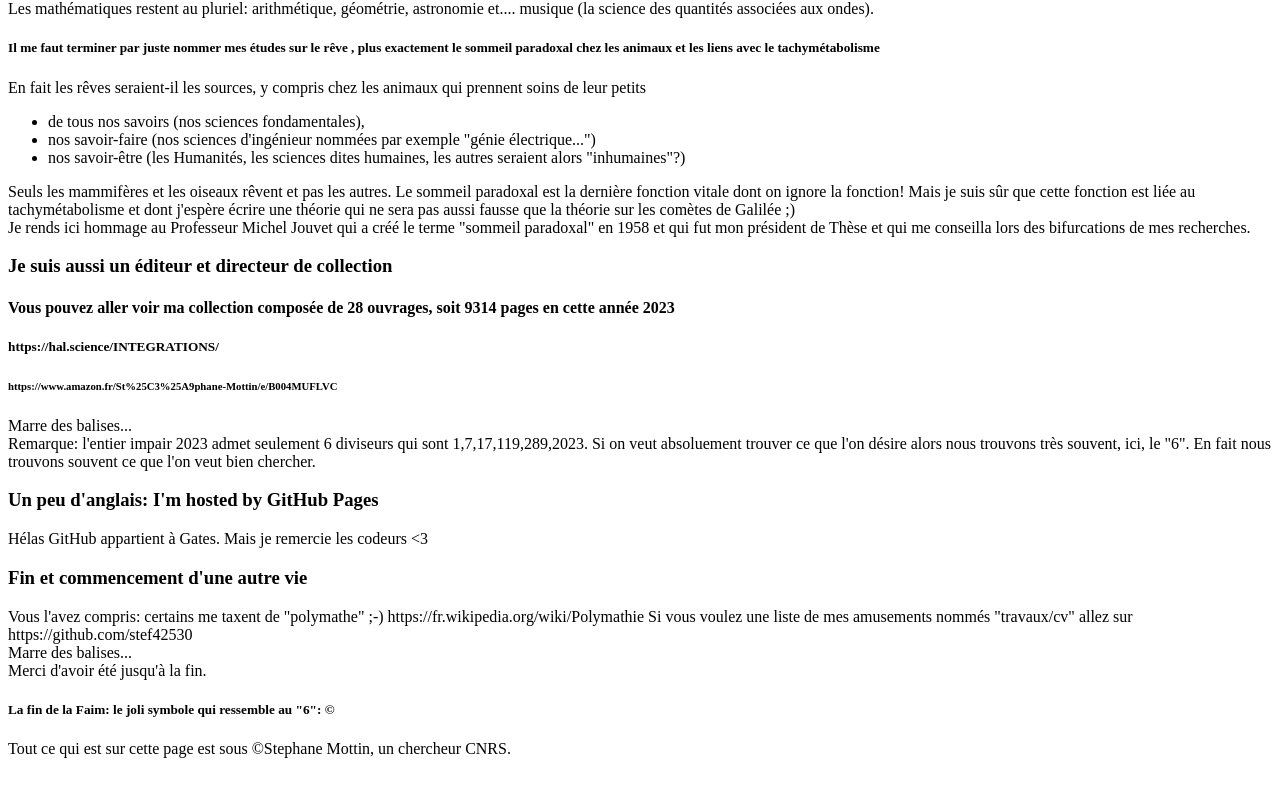
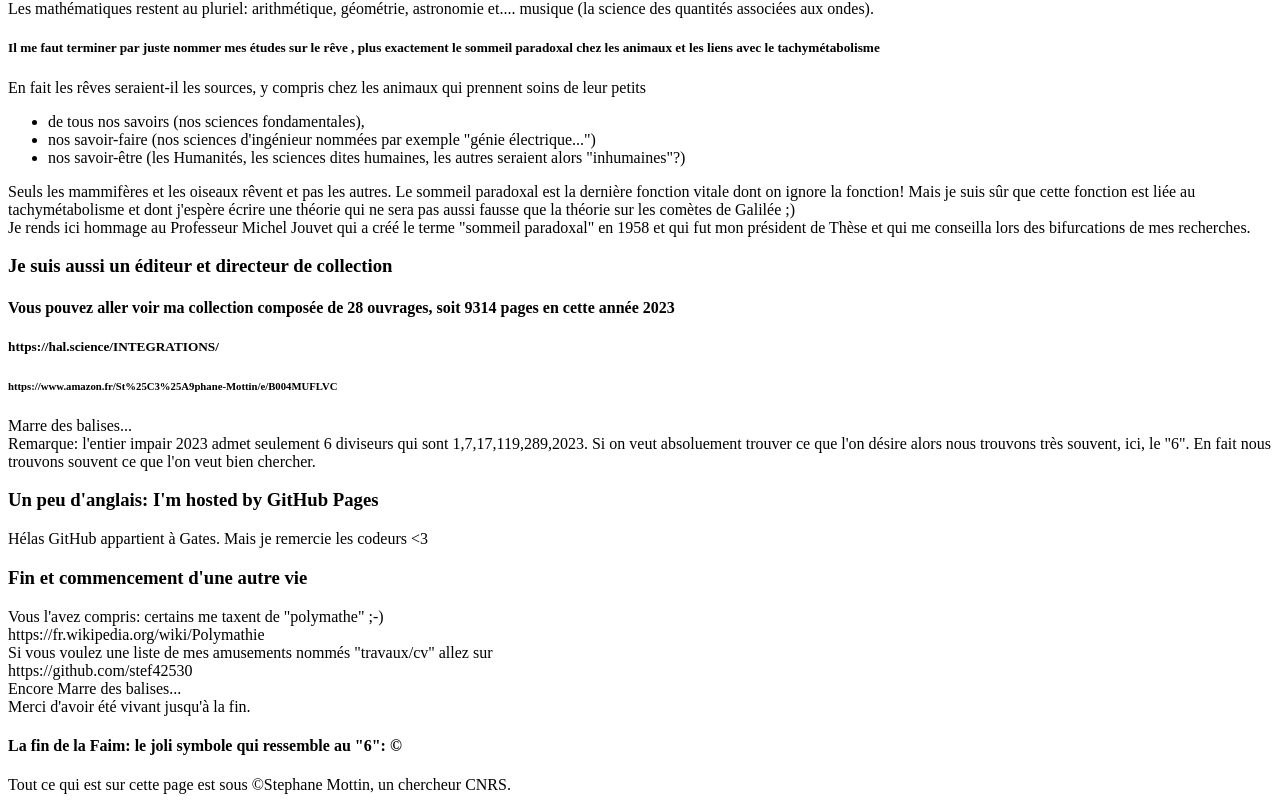
Before and after one commit to stef42530/stef42530.github.io, a plain HTML site: page index.html in a window 1280 px wide. Shown: the part 1995-2797 px from the top of the page. Before the commit the page ends 2761 px from the top, so only its background shows below. Drawn offline with Linux system fonts and the light colour scheme.

Commit message:
Update index.html

```diff
--- a/index.html
+++ b/index.html
@@ -107,14 +107,14 @@ Puis Descartes est le premier, en 1635, à décrire avec précision plusieurs fo
   Hélas GitHub appartient à Gates. Mais je remercie les codeurs <3
   <h3>Fin et commencement d'une autre vie</h3>
   <p>
-  Vous l'avez compris: certains me taxent de "polymathe" ;-)
-  https://fr.wikipedia.org/wiki/Polymathie
+  Vous l'avez compris: certains me taxent de "polymathe" ;-)<br>
+  https://fr.wikipedia.org/wiki/Polymathie<br>
   Si vous voulez une liste de mes amusements nommés "travaux/cv" allez sur <br>
   https://github.com/stef42530<br>
-    Marre des balises...<br>
-    Merci d'avoir été jusqu'à la fin.
+    Encore Marre des balises...<br>
+    Merci d'avoir été vivant jusqu'à la fin.
     </p>
-  <h5>La fin de la Faim: le joli symbole qui ressemble au "6":  ©  </h5>
+  <h4>La fin de la Faim: le joli symbole qui ressemble au "6":  ©  </h4>
   Tout ce qui est sur cette page est sous ©Stephane Mottin, un chercheur CNRS.
 </body>
 </html>
```
